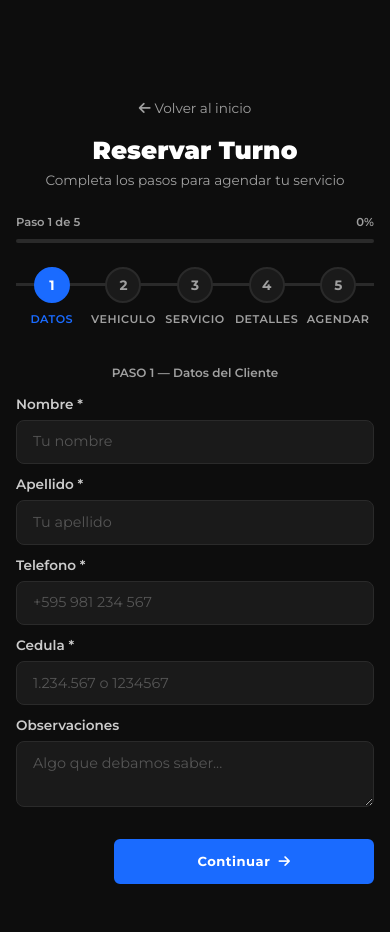
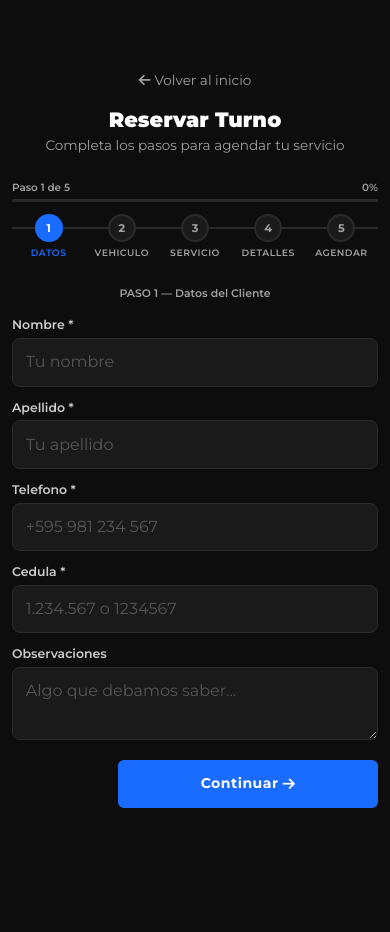
Before and after one commit to NemesisPyError/EXCLUSIVE-AUTO-DETAIL, a Flask app: page /reservas/nueva in a window 390 px wide. After the commit the page ends 808 px from the top, so only its background shows below. Run offline with Flask 3, Linux system fonts and the light colour scheme; data comes from the database, SQL or seed files in the repository; data that the repository does not hold is empty; parts of the project's set-up code (start-up, migrations or seed data) failed here and were passed over; some libraries are stand-ins or nearby versions.

Commit message:
Mobile First: optimizacion completa para Android e iPhone
Base:
- viewport: viewport-fit=cover + maximum-scale=1.0 + user-scalable=no
- Previene zoom accidental en inputs (iOS Safari)

CSS mobile (max-width:575px):
- Progress bar y pasos mas compactos (28px circles, 3px bar)
- Cards grid: 100px min en vez de 130px para vehiculos
- Horario buttons: 48px min-height con flex centering
- Form inputs: 16px font (evita zoom iOS), 48px min-height
- Buttons: min-height 48px en todos (Continuar/Atras/Confirmar)
- Secciones: padding reducido 30-40% en cards, secciones, total
- Tipografia escalada para legibilidad
- Hover lift desactivado en touch devices (@media hover:none)
- Active feedback: scale(0.97) en tap

iOS:
- env(safe-area-inset-bottom) en padding
- -webkit-fill-available para 100vh real en Safari
- Notch/Dynamic Island/home indicator respetados

JS:
- focusin handler: scrollIntoView al tocar inputs
  (evita que el teclado cubra el campo activo)
- Deteccion isMobile via userAgent

Rendimiento:
- Sin hover lift en mobile (reduce repaints)
- Sombras reducidas en selected state
- Animaciones solo opacity+transform (GPU accelerated)

```diff
--- a/templates/base.html
+++ b/templates/base.html
@@ -2,7 +2,7 @@
 <html lang="es">
 <head>
     <meta charset="UTF-8">
-    <meta name="viewport" content="width=device-width, initial-scale=1.0">
+    <meta name="viewport" content="width=device-width, initial-scale=1.0, viewport-fit=cover, maximum-scale=1.0, user-scalable=no">
     <title>{% block title %}Exclusive Auto Detail{% endblock %}</title>
 
     <link rel="preconnect" href="https://fonts.googleapis.com">
--- a/templates/reservas/nueva.html
+++ b/templates/reservas/nueva.html
@@ -141,6 +141,107 @@ input[type="date"]::-webkit-calendar-picker-indicator { filter: invert(0.7); cur
 
 /* Multi-day range */
 .multi-dia-display { background: var(--bg-card); border: 1px solid var(--border-subtle); border-radius: 8px; padding: 0.75rem 1rem; font-size: 0.9rem; text-align: center; }
+
+/* ================================================================
+   MOBILE OPTIMIZATIONS — iPhone SE (375px) to Tablets
+   ================================================================ */
+@media (max-width: 575px) {
+    body { padding-top: 60px; }
+
+    .wizard-container { padding: 0.5rem 0.75rem 2rem; }
+
+    .wizard-container h2 { font-size: 1.3rem; margin-bottom: 0.15rem !important; }
+    .wizard-container > .text-center > p { font-size: 0.72rem !important; margin-bottom: 1rem !important; }
+
+    /* Progress compact */
+    .progress-info { font-size: 0.65rem; margin-bottom: 0.25rem; }
+    .progress-bar-wrap { height: 3px; margin-bottom: 0.75rem; }
+    .progress-steps { margin-bottom: 1.25rem; }
+    .progress-steps .step .circle { width: 28px; height: 28px; font-size: 0.7rem; margin-bottom: 0.25rem; }
+    .progress-steps .step .label { font-size: 0.58rem; }
+    .progress-steps::before { top: 13px; height: 2px; }
+    .step-indicator span { font-size: 0.68rem; }
+
+    /* Cards — touch-optimized */
+    .option-grid { grid-template-columns: repeat(auto-fill, minmax(100px, 1fr)); gap: 0.4rem; }
+    .option-card { padding: 0.85rem 0.4rem; border-radius: 8px; }
+    .option-card i { font-size: 1.2rem; margin-bottom: 0.25rem; }
+    .option-card span { font-size: 0.7rem; }
+    .option-card small { font-size: 0.6rem; }
+
+    .cat-grid { grid-template-columns: repeat(auto-fill, minmax(120px, 1fr)); gap: 0.4rem; }
+    .cat-card { padding: 0.9rem 0.5rem; border-radius: 8px; }
+    .cat-card i { font-size: 1.3rem; margin-bottom: 0.3rem; }
+    .cat-card h6 { font-size: 0.72rem; }
+    .cat-card small { font-size: 0.6rem; }
+
+    /* Horarios — bigger tap targets */
+    .horario-grid { grid-template-columns: repeat(auto-fill, minmax(80px, 1fr)); gap: 0.4rem; margin-top: 0.5rem; }
+    .horario-btn { padding: 0.65rem 0.35rem; font-size: 0.78rem; min-height: 48px; display: flex; flex-direction: column; align-items: center; justify-content: center; border-radius: 8px; }
+    .horario-btn .lugares { font-size: 0.58rem; }
+
+    /* Forms */
+    .form-control { padding: 0.7rem 0.8rem; font-size: 16px !important; min-height: 48px; border-radius: 8px; }
+    .form-label { font-size: 0.78rem; margin-bottom: 0.2rem; }
+    .row.g-3 { --bs-gutter-y: 0.5rem; }
+    .row.g-4 { --bs-gutter-y: 0.65rem; }
+
+    /* Buttons - 48px min touch target */
+    .btn-primary-custom, .btn-outline-custom, .btn-sm-custom {
+        min-height: 48px; font-size: 0.88rem; padding: 0.65rem 1.25rem;
+        display: flex; align-items: center; justify-content: center;
+    }
+    .wizard-nav { margin-top: 1.25rem; gap: 0.6rem; }
+
+    /* Sections */
+    .ingreso-section { padding: 0.85rem; margin-bottom: 0.65rem; border-radius: 10px; }
+    .ingreso-section h6 { font-size: 0.7rem; margin-bottom: 0.5rem; }
+    .dynamic-summary { padding: 0.75rem; margin-top: 0.75rem; }
+    .dynamic-summary h5 { font-size: 0.75rem; margin-bottom: 0.5rem; padding-bottom: 0.4rem; }
+    .dynamic-summary .summary-row { font-size: 0.75rem; padding: 0.25rem 0; }
+
+    .resumen-total { padding: 0.85rem; margin-top: 0.65rem; border-radius: 10px; }
+    .resumen-total-line span:last-child { font-size: 1.2rem; }
+    .resumen-card { padding: 0.75rem; margin-bottom: 0.5rem; }
+    .resumen-card p { font-size: 0.82rem; }
+
+    .info-card { padding: 0.85rem; border-radius: 10px; }
+    .info-card .info-meta { gap: 0.75rem; margin-top: 0.5rem; padding-top: 0.5rem; }
+    .info-card .info-header i { font-size: 1.4rem; }
+
+    .service-detail { padding: 0.85rem; }
+    .service-detail .svc-meta { gap: 0.75rem; flex-wrap: wrap; }
+
+    /* Typography */
+    h4 { font-size: 1.1rem; }
+    h5 { font-size: 1rem; }
+    h6 { font-size: 0.8rem; }
+}
+
+/* ================================================================
+   iOS Safe Area — notch, Dynamic Island, home indicator
+   ================================================================ */
+@supports (padding-bottom: env(safe-area-inset-bottom)) {
+    .wizard-container { padding-bottom: calc(2rem + env(safe-area-inset-bottom)); }
+    .wizard-nav { padding-bottom: env(safe-area-inset-bottom); }
+    body { padding-bottom: env(safe-area-inset-bottom); }
+}
+
+/* iOS 100vh fix */
+@supports (-webkit-touch-callout: none) {
+    .wizard-container { min-height: -webkit-fill-available; }
+}
+
+/* Prevent hover lift on mobile (touch devices) */
+@media (hover: none) and (pointer: coarse) {
+    .option-card:hover, .cat-card:hover { transform: none; box-shadow: none; }
+    .option-card.selected, .cat-card.selected { transform: none; box-shadow: 0 2px 8px rgba(26,107,255,0.1); }
+}
+
+/* Active/touch feedback */
+.option-card:active, .cat-card:active, .horario-btn:active:not(.disabled) {
+    transform: scale(0.97); transition: transform 0.1s;
+}
 </style>
 {% endblock %}
 
@@ -1360,6 +1461,18 @@ input[type="date"]::-webkit-calendar-picker-indicator { filter: invert(0.7); cur
         this.value = this.value.replace(/[^0-9.\-]/gi, '');
     });
 
+    // Keyboard handling — scroll to focused input on mobile
+    var isMobile = /Android|iPhone|iPad|iPod|webOS/i.test(navigator.userAgent);
+    if (isMobile) {
+        document.addEventListener('focusin', function(e) {
+            if (e.target.tagName === 'INPUT' || e.target.tagName === 'TEXTAREA' || e.target.tagName === 'SELECT') {
+                setTimeout(function() {
+                    e.target.scrollIntoView({ behavior: 'smooth', block: 'center' });
+                }, 300);
+            }
+        });
+    }
+
 })();
 </script>
 {% endblock %}
```
